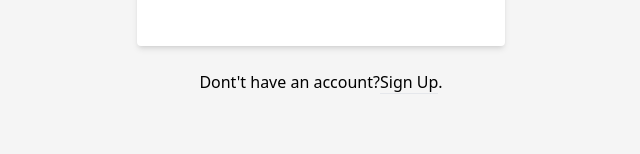
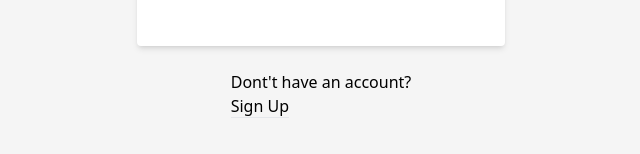
Before and after one commit to SawanKumarBhagat/NoteStore, a Next.js app: page /signin in a window 1280 px wide. Shown: the part 622-776 px from the top of the page, without its empty margins (319-959 px from the left). Built offline with nearby package versions, Linux system fonts and the light colour scheme.

Commit message:
first commit

```diff
--- a/pages/signin.js
+++ b/pages/signin.js
@@ -85,14 +85,13 @@ function LogIn() {
         </div>
 
         <div className="text-grey-dark mt-6">
-          Dont't have an account?
+          <p>Dont't have an account?</p>
           <Link
             className="no-underline border-b border-blue text-blue"
             href="/signup"
           >
             Sign Up
           </Link>
-          .
         </div>
       </div>
     </div>
```
